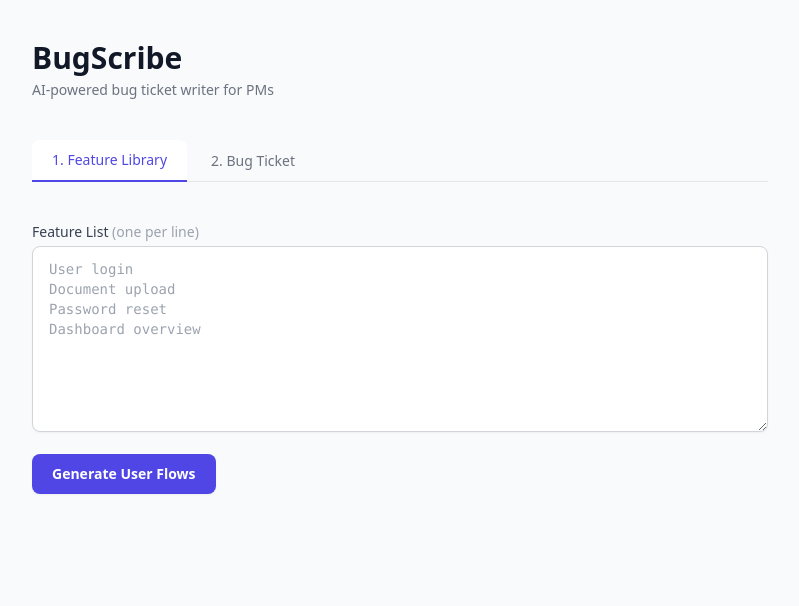
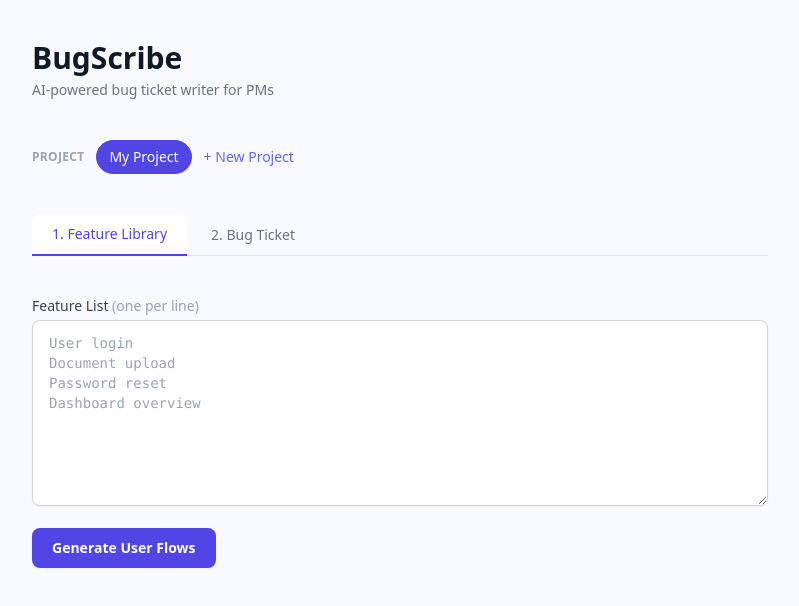
Before and after one commit to nguyehi1/BugScribe, a Next.js app: page / in a window 1280 px wide. Shown: the top 606 px of the page, without its empty margins (240-1039 px from the left). Built offline with nearby package versions, Linux system fonts and the light colour scheme.

Commit message:
Refactor BugInput: extract components, helpers, and simplify control flow

```diff
--- a/app/page.jsx
+++ b/app/page.jsx
@@ -5,7 +5,11 @@ import FeatureInput from "@/components/FeatureInput";
 import FlowCard from "@/components/FlowCard";
 import BugInput from "@/components/BugInput";
 import TicketPreview from "@/components/TicketPreview";
-import { saveFlows, loadFlows } from "@/lib/storage";
+import ProjectSwitcher from "@/components/ProjectSwitcher";
+
+const STORAGE_KEY = "bugscribe_projects_v1";
+const ACTIVE_KEY = "bugscribe_active_project_v1";
+const DEFAULT_PROJECTS = [{ id: "p0", name: "My Project", flows: [], tickets: [], featureInput: "" }];
 
 const STEPS = [
   { id: 1, label: "Feature Library" },
@@ -13,25 +17,74 @@ const STEPS = [
 ];
 
 export default function Home() {
+  // Always start with defaults so server and client first render match (avoids hydration mismatch)
+  const [projects, setProjects] = useState(DEFAULT_PROJECTS);
+  const [activeProjectId, setActiveProjectId] = useState("p0");
   const [activeStep, setActiveStep] = useState(1);
+  const [activeTicketIdx, setActiveTicketIdx] = useState(0);
+  const [hydrated, setHydrated] = useState(false);
 
-  // Step 1 state
-  const [flows, setFlows] = useState([]); // { feature, steps, approved }
-
-  // Step 2 state
-  const [tickets, setTickets] = useState([]);
-  const [activeTicketIdx, setActiveTicketIdx] = useState(0);
-
-  // Rehydrate flows from localStorage on mount
+  // After mount, load persisted data from localStorage
   useEffect(() => {
-    const saved = loadFlows();
-    if (saved.length > 0) setFlows(saved);
+    try {
+      const savedProjects = localStorage.getItem(STORAGE_KEY);
+      const savedActiveId = localStorage.getItem(ACTIVE_KEY);
+      if (savedProjects) setProjects(JSON.parse(savedProjects));
+      if (savedActiveId) setActiveProjectId(savedActiveId);
+    } catch {
+      // ignore corrupted storage
+    }
+    setHydrated(true);
   }, []);
 
-  // Persist flows to localStorage whenever they change
+  // Persist on changes, but only after hydration to avoid overwriting with defaults
   useEffect(() => {
-    if (flows.length > 0) saveFlows(flows);
-  }, [flows]);
+    if (!hydrated) return;
+    localStorage.setItem(STORAGE_KEY, JSON.stringify(projects));
+  }, [projects, hydrated]);
+
+  useEffect(() => {
+    if (!hydrated) return;
+    localStorage.setItem(ACTIVE_KEY, activeProjectId);
+  }, [activeProjectId, hydrated]);
+
+  // Derive current project data
+  const activeProject = projects.find((p) => p.id === activeProjectId) ?? projects[0];
+  const { flows, tickets } = activeProject;
+  const approvedFlows = flows.filter((f) => f.approved);
+
+  /** Apply an update function to the active project only. */
+  function updateActiveProject(updater) {
+    setProjects((prev) =>
+      prev.map((p) => (p.id === activeProjectId ? { ...p, ...updater(p) } : p))
+    );
+  }
+
+  // --- Project handlers ---
+
+  function handleCreateProject(name) {
+    const newProject = { id: crypto.randomUUID(), name, flows: [], tickets: [] };
+    setProjects((prev) => [...prev, newProject]);
+    setActiveProjectId(newProject.id);
+    setActiveStep(1);
+    setActiveTicketIdx(0);
+  }
+
+  function handleSelectProject(id) {
+    setActiveProjectId(id);
+    setActiveStep(1);
+    setActiveTicketIdx(0);
+  }
+
+  function handleRenameProject(id, newName) {
+    setProjects((prev) =>
+      prev.map((p) => (p.id === id ? { ...p, name: newName } : p))
+    );
+  }
+
+  function handleFeatureInputChange(value) {
+    updateActiveProject(() => ({ featureInput: value }));
+  }
 
   // --- Step 1 handlers ---
 
@@ -41,31 +94,31 @@ export default function Home() {
       id: crypto.randomUUID(),
       approved: false,
     }));
-    setFlows(enriched);
+    updateActiveProject(() => ({ flows: enriched }));
   }
 
   function handleFlowUpdate(id, updated) {
-    setFlows((prev) =>
-      prev.map((f) => (f.id === id ? { ...f, ...updated } : f))
-    );
+    updateActiveProject((p) => ({
+      flows: p.flows.map((f) => (f.id === id ? { ...f, ...updated } : f)),
+    }));
   }
 
   function handleToggleApprove(id) {
-    setFlows((prev) =>
-      prev.map((f) => (f.id === id ? { ...f, approved: !f.approved } : f))
-    );
+    updateActiveProject((p) => ({
+      flows: p.flows.map((f) => (f.id === id ? { ...f, approved: !f.approved } : f)),
+    }));
   }
 
   function handleApproveAll() {
-    setFlows((prev) => prev.map((f) => ({ ...f, approved: true })));
+    updateActiveProject((p) => ({
+      flows: p.flows.map((f) => ({ ...f, approved: true })),
+    }));
   }
 
   function handleTicketGenerated(newTicket) {
-    setTickets((prev) => [newTicket, ...prev]);
+    updateActiveProject((p) => ({ tickets: [newTicket, ...p.tickets] }));
     setActiveTicketIdx(0);
   }
-
-  const approvedFlows = flows.filter((f) => f.approved);
 
   return (
     <div className="max-w-3xl mx-auto px-4 py-10 space-y-10">
@@ -76,6 +129,15 @@ export default function Home() {
           AI-powered bug ticket writer for PMs
         </p>
       </div>
+
+      {/* Project switcher */}
+      <ProjectSwitcher
+        projects={projects}
+        activeProjectId={activeProjectId}
+        onSelect={handleSelectProject}
+        onCreate={handleCreateProject}
+        onRename={handleRenameProject}
+      />
 
       {/* Step nav */}
       <nav className="flex gap-1 border-b border-gray-200">
@@ -100,6 +162,8 @@ export default function Home() {
           <FeatureInput
             onFlowsGenerated={handleFlowsGenerated}
             hasApprovedFlows={approvedFlows.length > 0}
+            featureInput={activeProject.featureInput ?? ""}
+            onFeatureInputChange={handleFeatureInputChange}
           />
 
           {flows.length > 0 && (
--- a/components/FeatureInput.jsx
+++ b/components/FeatureInput.jsx
@@ -7,10 +7,13 @@ import { useState, useRef } from "react";
  * @param {{
  *   onFlowsGenerated: (flows: object[]) => void,
  *   hasApprovedFlows: boolean,
+ *   featureInput: string,
+ *   onFeatureInputChange: (value: string) => void,
  * }} props
  */
-export default function FeatureInput({ onFlowsGenerated, hasApprovedFlows }) {
-  const [rawInput, setRawInput] = useState("");
+export default function FeatureInput({ onFlowsGenerated, hasApprovedFlows, featureInput, onFeatureInputChange }) {
+  const rawInput = featureInput;
+  const setRawInput = onFeatureInputChange;
   const [loading, setLoading] = useState(false);
   const [error, setError] = useState(null);
   const abortControllerRef = useRef(null);
--- /dev/null
+++ b/components/ProjectSwitcher.jsx
@@ -0,0 +1,124 @@
+"use client";
+
+import { useState, useRef } from "react";
+
+/**
+ * Project switcher — pill tabs for existing projects + inline "New Project" form.
+ * Double-click any project pill to rename it.
+ * @param {{
+ *   projects: Array<{ id: string, name: string }>,
+ *   activeProjectId: string,
+ *   onSelect: (id: string) => void,
+ *   onCreate: (name: string) => void,
+ *   onRename: (id: string, newName: string) => void,
+ * }} props
+ */
+export default function ProjectSwitcher({
+  projects,
+  activeProjectId,
+  onSelect,
+  onCreate,
+  onRename,
+}) {
+  const [creating, setCreating] = useState(false);
+  const [newName, setNewName] = useState("");
+  const [renamingId, setRenamingId] = useState(null);
+  const [renameValue, setRenameValue] = useState("");
+  const renameInputRef = useRef(null);
+
+  function handleCreate(e) {
+    e.preventDefault();
+    const name = newName.trim();
+    if (!name) return;
+    onCreate(name);
+    setNewName("");
+    setCreating(false);
+  }
+
+  function startRename(p) {
+    setRenamingId(p.id);
+    setRenameValue(p.name);
+    // Focus happens via autoFocus on the input
+  }
+
+  function commitRename(id) {
+    const name = renameValue.trim();
+    if (name) onRename(id, name);
+    setRenamingId(null);
+  }
+
+  function handleRenameKeyDown(e, id) {
+    if (e.key === "Enter") commitRename(id);
+    if (e.key === "Escape") setRenamingId(null);
+  }
+
+  return (
+    <div className="flex items-center gap-2 flex-wrap">
+      <span className="text-xs font-semibold uppercase tracking-wide text-gray-400 mr-1">
+        Project
+      </span>
+
+      {projects.map((p) =>
+        renamingId === p.id ? (
+          <input
+            key={p.id}
+            autoFocus
+            ref={renameInputRef}
+            value={renameValue}
+            onChange={(e) => setRenameValue(e.target.value)}
+            onBlur={() => commitRename(p.id)}
+            onKeyDown={(e) => handleRenameKeyDown(e, p.id)}
+            className="text-sm border border-indigo-400 rounded-full px-3 py-1 w-36 focus:outline-none focus:ring-2 focus:ring-indigo-400"
+          />
+        ) : (
+          <button
+            key={p.id}
+            onClick={() => onSelect(p.id)}
+            onDoubleClick={() => startRename(p)}
+            title="Double-click to rename"
+            className={`px-3 py-1.5 text-sm font-medium rounded-full border transition-colors ${
+              p.id === activeProjectId
+                ? "bg-indigo-600 text-white border-indigo-600"
+                : "bg-white text-gray-600 border-gray-300 hover:border-indigo-400 hover:text-indigo-600"
+            }`}
+          >
+            {p.name}
+          </button>
+        )
+      )}
+
+      {creating ? (
+        <form onSubmit={handleCreate} className="flex items-center gap-1">
+          <input
+            autoFocus
+            value={newName}
+            onChange={(e) => setNewName(e.target.value)}
+            onKeyDown={(e) => e.key === "Escape" && setCreating(false)}
+            placeholder="Project name"
+            className="text-sm border border-gray-300 rounded-md px-2 py-1 w-36 focus:outline-none focus:ring-2 focus:ring-indigo-400"
+          />
+          <button
+            type="submit"
+            className="text-sm text-indigo-600 font-medium hover:underline"
+          >
+            Add
+          </button>
+          <button
+            type="button"
+            onClick={() => { setCreating(false); setNewName(""); }}
+            className="text-sm text-gray-400 hover:text-gray-600"
+          >
+            Cancel
+          </button>
+        </form>
+      ) : (
+        <button
+          onClick={() => setCreating(true)}
+          className="text-sm text-indigo-500 hover:text-indigo-700 font-medium px-1"
+        >
+          + New Project
+        </button>
+      )}
+    </div>
+  );
+}
```
